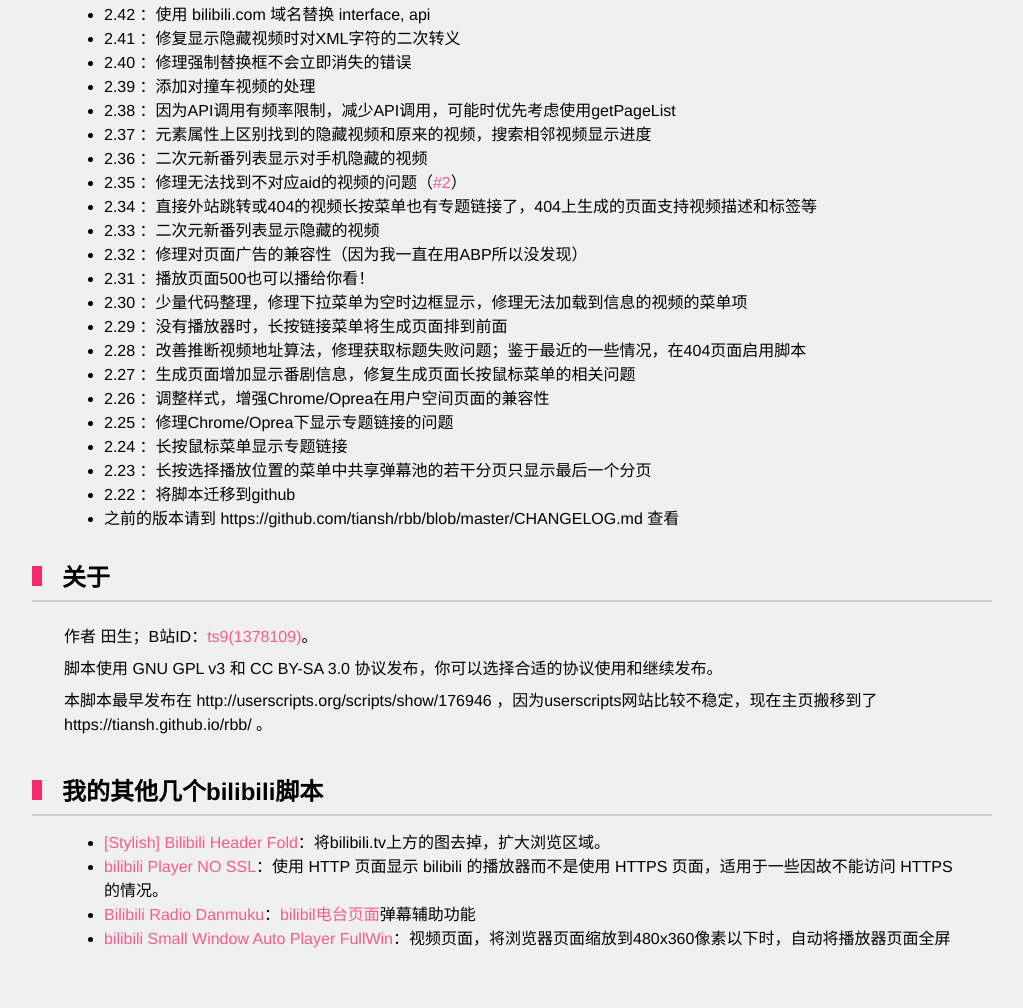
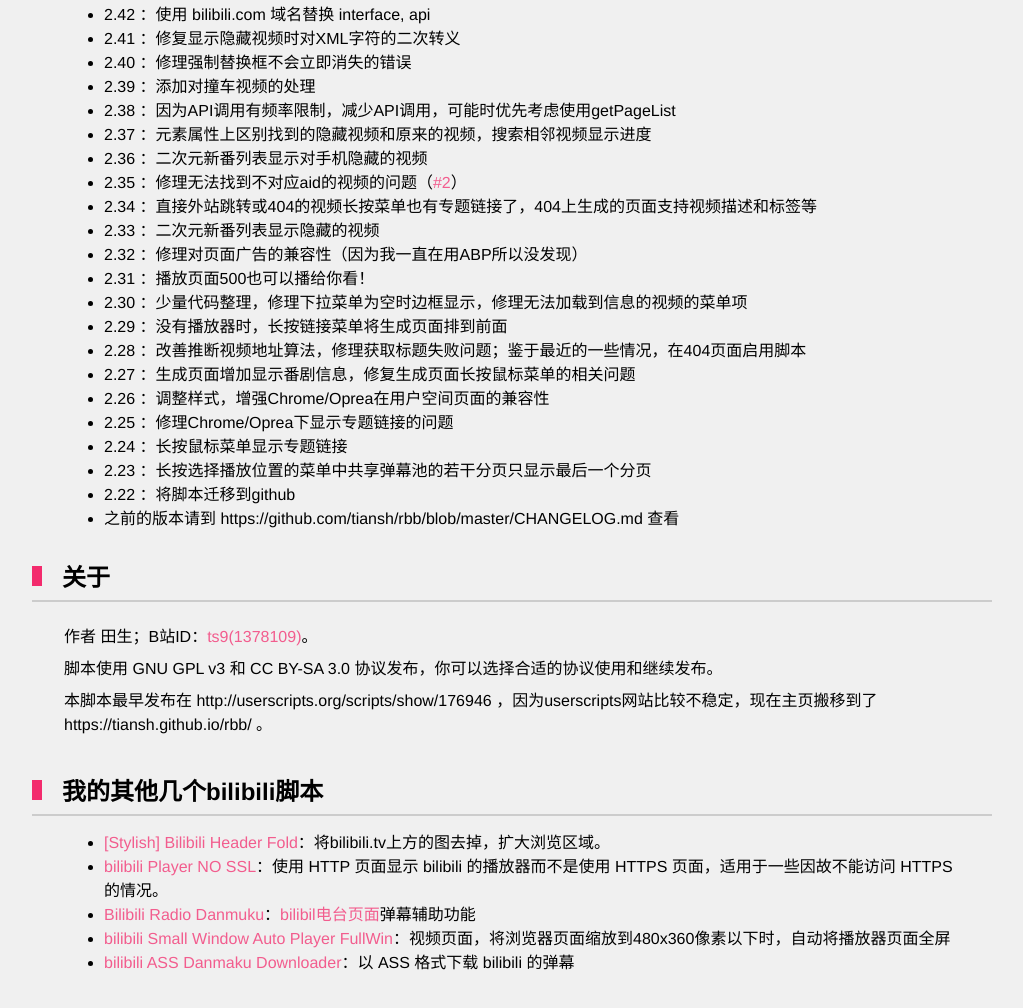
Before and after one commit to tiansh/rbb, a plain HTML site: page index.html in a window 1280 px wide. Shown: the part 3490-4498 px from the top of the page, without its empty margins (128-1151 px from the left). Drawn offline with Linux system fonts and the light colour scheme.

Commit message:
弹幕下载脚本链接

```diff
--- a/index.html
+++ b/index.html
@@ -286,6 +286,7 @@
       <li><a target="_blank" href="/us-blbl/bilibili_player_no_ssl/">bilibili Player NO SSL</a>：使用 HTTP 页面显示 bilibili 的播放器而不是使用 HTTPS 页面，适用于一些因故不能访问 HTTPS 的情况。 </li>
       <li><a target="_blank" href="/us-blbl/bilibili_radio_danmuku/">Bilibili Radio Danmuku</a>：<a href="http://acg.tv/u4u">bilibil电台页面</a>弹幕辅助功能</li>
       <li><a target="_blank" href="/us-blbl/bilibili_small_window_auto_player_fullwin/">bilibili Small Window Auto Player FullWin</a>：视频页面，将浏览器页面缩放到480x360像素以下时，自动将播放器页面全屏</li>
+      <li><a target="_blank" href="/us-danmaku/bilibili/">bilibili ASS Danmaku Downloader</a>：以 ASS 格式下载 bilibili 的弹幕</li>
     </ul>
   </div>
 </div>
```
